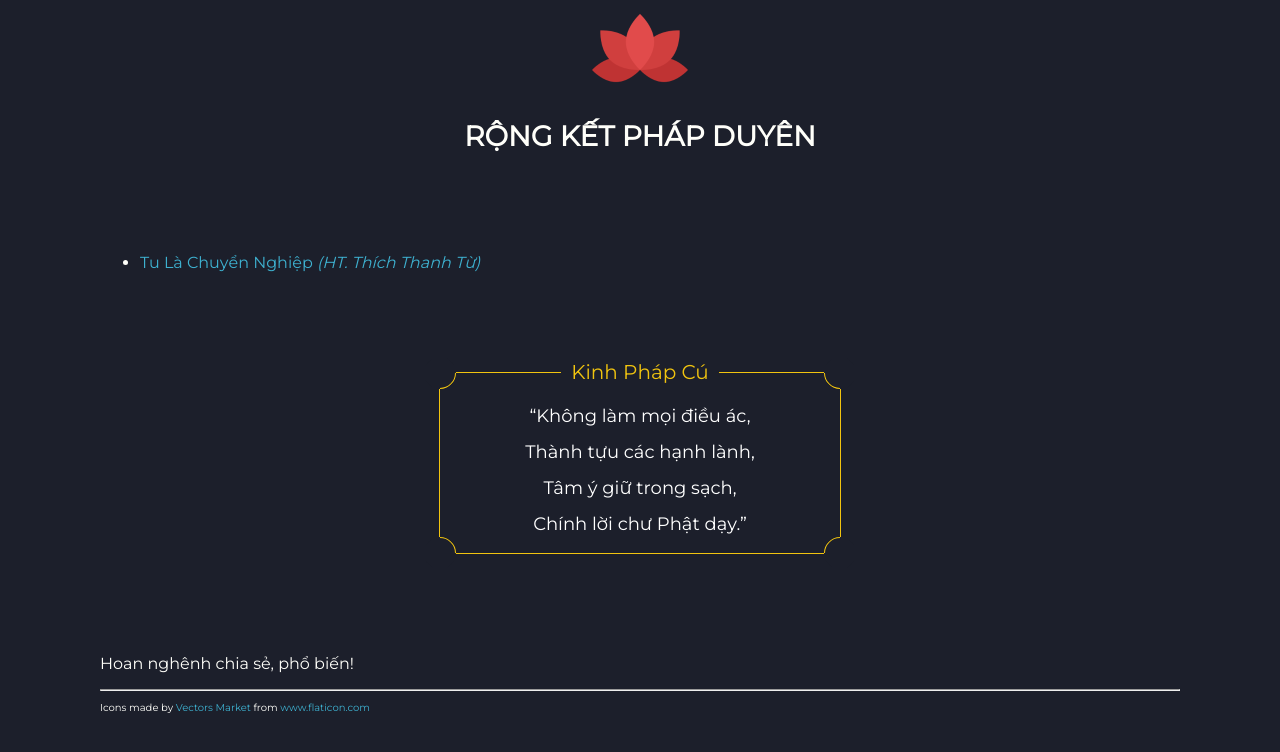
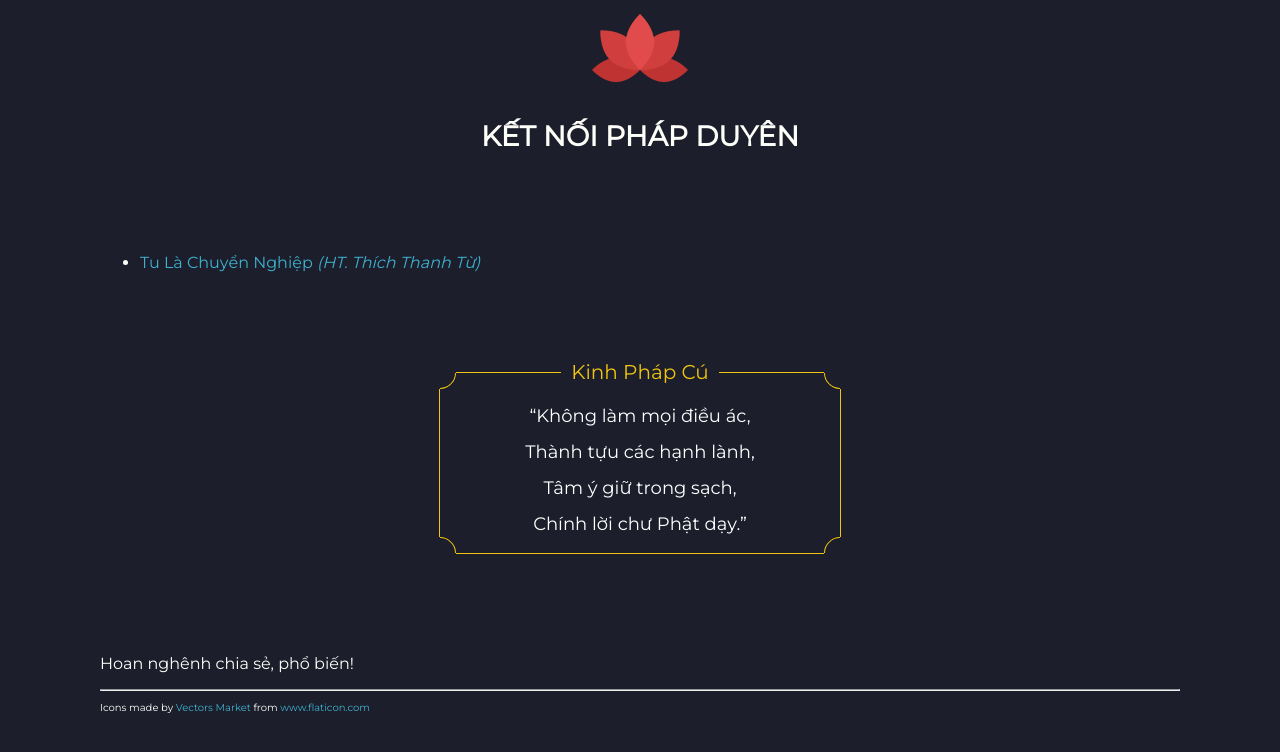
Before and after one commit to phapduyen/phapduyen.github.io, a plain HTML site: page index.html in a window 1280 px wide. Drawn offline with Linux system fonts and the light colour scheme.

Commit message:
changed site name

```diff
--- a/index.html
+++ b/index.html
@@ -3,7 +3,7 @@
 <head>
   <meta name="viewport" content="width=device-width, initial-scale=1">
   <meta charset="utf-8">
-  <title>Rộng Kết Pháp Duyên</title>
+  <title>Kết Nối Pháp Duyên</title>
   <link rel="preconnect" href="https://fonts.googleapis.com">
   <link rel="preconnect" href="https://fonts.gstatic.com" crossorigin>
   <link rel="apple-touch-icon" sizes="180x180" href="images/apple-touch-icon.png">
@@ -17,7 +17,7 @@
 <body>
   <header>
     <img src="images/logo.png" width="96px">
-    <h1>Rộng kết pháp duyên</h1>
+    <h1>Kết nối pháp duyên</h1>
   </header>
 
   <main>
```
